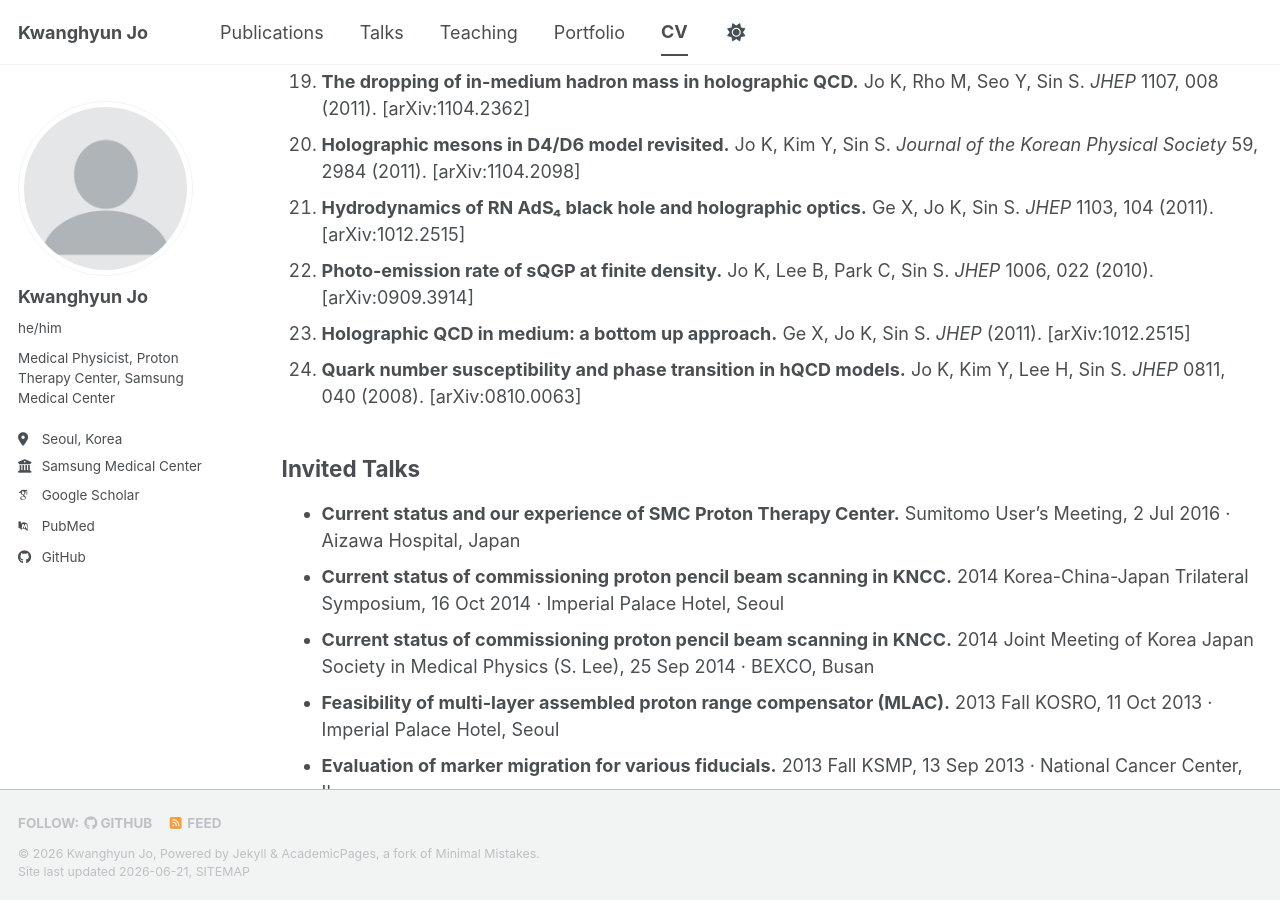
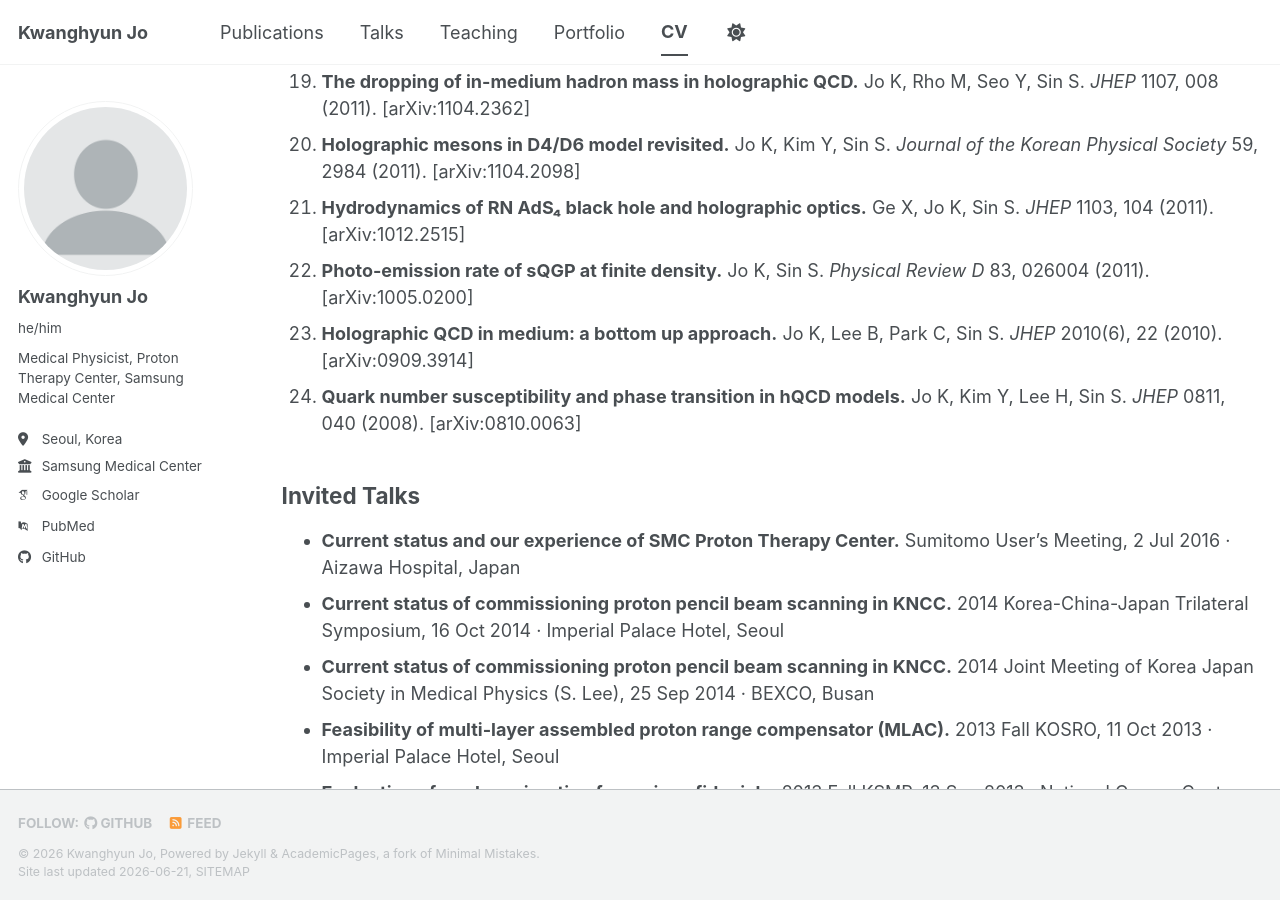
Before and after one commit to jokh38/jokh38.github.io, a Jekyll site: the page built from _pages/cv.md, in a window 1280 px wide and 900 px high, scrolled down 3917 px. Built offline with Jekyll 4.4.1, drawn with Linux system fonts in a browser that asks for light colours; some web fonts are replaced; a script bundle is joined from its source files by our own code; library files that are not in the unit come from our copies; some of the changed text lies outside the part shown.

Commit message:
Fix citation errors in physics papers; remove phone from CV
Two CV entries had cross-contaminated citations (verified against arXiv
and INSPIRE-HEP):

Entry 22 'Photo-emission rate of sQGP at finite density':
  - Authors: Jo, Lee, Park, Sin -> Jo, Sin (only 2 per INSPIRE 853734)
  - Journal: JHEP 1006,022 (2010) -> Phys Rev D 83, 026004 (2011)
  - arXiv:    0909.3914          -> 1005.0200

Entry 23 'Holographic QCD in medium: a bottom up approach':
  - Authors: Ge, Jo, Sin -> Jo, Lee, Park, Sin (Scholar + arXiv 0909.3914)
  - Journal: JHEP (2011) -> JHEP 2010(6), 22 (2010)
  - arXiv:    1012.2515  -> 0909.3914

Also remove phone number from contact line for privacy.

```diff
--- a/_pages/cv.md
+++ b/_pages/cv.md
@@ -131,9 +131,9 @@ redirect_from:
 21. **Hydrodynamics of RN AdS₄ black hole and holographic optics.**
     Ge X, Jo K, Sin S. *JHEP* 1103, 104 (2011). [arXiv:1012.2515]
 22. **Photo-emission rate of sQGP at finite density.**
-    Jo K, Lee B, Park C, Sin S. *JHEP* 1006, 022 (2010). [arXiv:0909.3914]
+    Jo K, Sin S. *Physical Review D* 83, 026004 (2011). [arXiv:1005.0200]
 23. **Holographic QCD in medium: a bottom up approach.**
-    Ge X, Jo K, Sin S. *JHEP* (2011). [arXiv:1012.2515]
+    Jo K, Lee B, Park C, Sin S. *JHEP* 2010(6), 22 (2010). [arXiv:0909.3914]
 24. **Quark number susceptibility and phase transition in hQCD models.**
     Jo K, Kim Y, Lee H, Sin S. *JHEP* 0811, 040 (2008). [arXiv:0810.0063]
 
```
Also changed, not shown: other parts of _pages/cv.md (+1 -1 lines).
